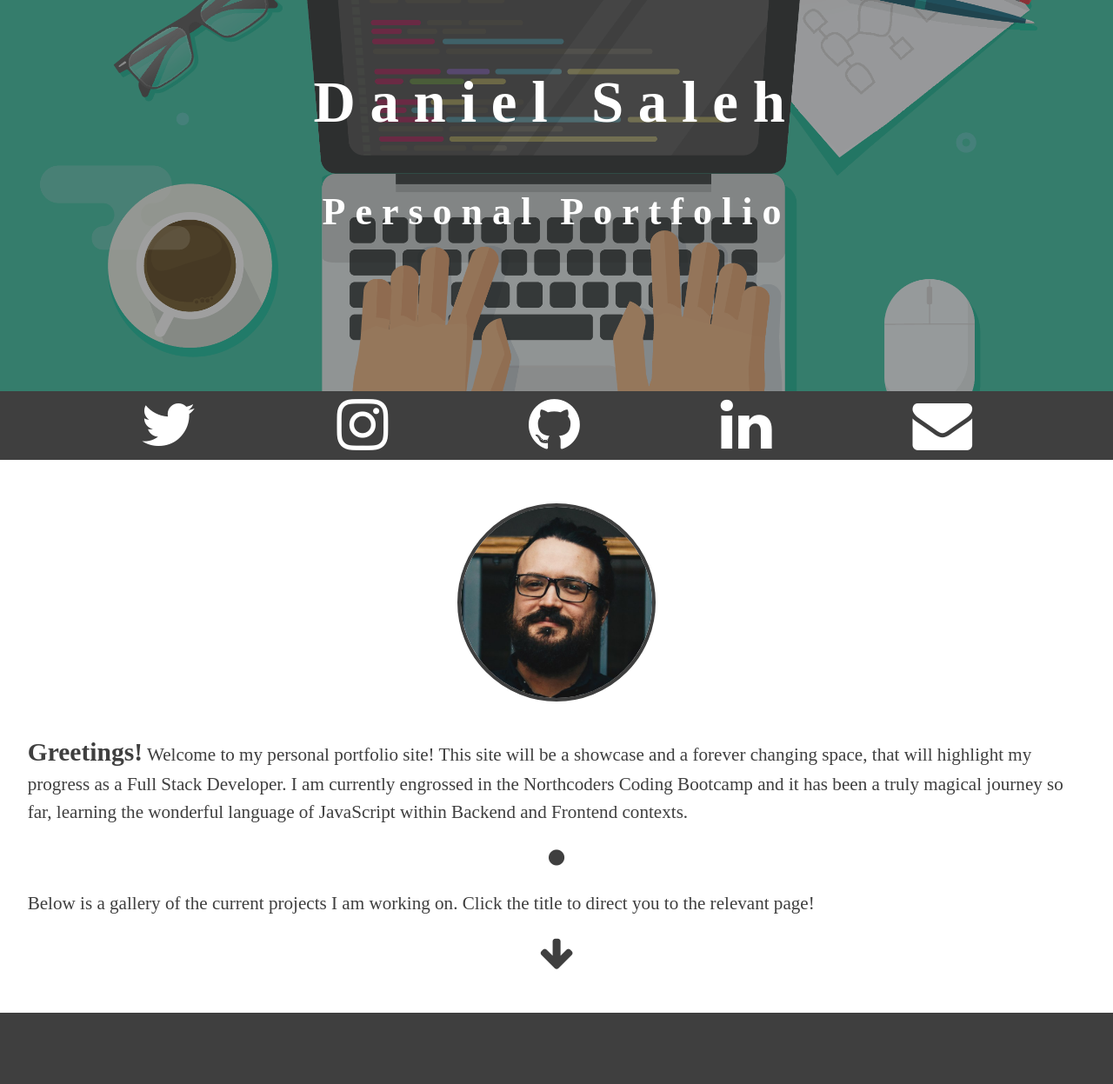
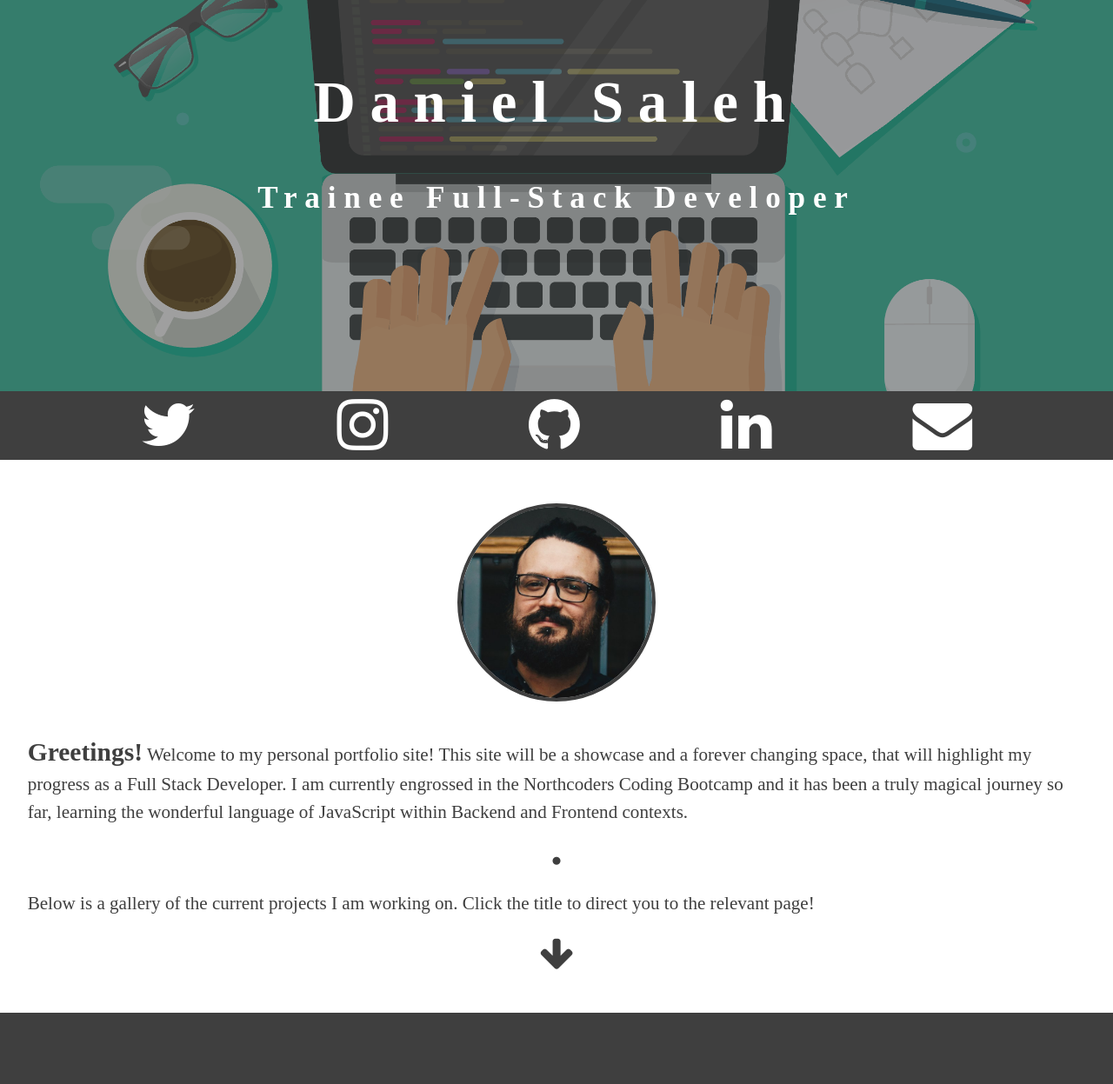
Before and after one commit to two-triangles/my-portfolio.github.io, a plain HTML site: page index.html in a window 1280 px wide. Shown: the top 1247 px of the page at 87% size. Drawn offline with Linux system fonts and the light colour scheme; a web font is replaced by a local one.

Commit message:
changed h2 font side in header

```diff
--- a/index.html
+++ b/index.html
@@ -17,7 +17,7 @@
       <div class="header-bg-image"></div>
       <div class="content-wrap">
         <h1>Daniel Saleh</h1>
-        <h2>Personal Portfolio</h2>
+        <h2>Trainee Full-Stack Developer</h2>
       </div>
     </header>
 
--- a/style.css
+++ b/style.css
@@ -71,7 +71,7 @@ p {
 #showcase h2 {
   padding-bottom: 0;
   font-family: "Special Elite";
-  font-size: 2.5em;
+  font-size: 2em;
   letter-spacing: 0.25em;
   color: #ffffff;
 }
@@ -130,6 +130,10 @@ p {
 
 #section-a p {
   text-align: left;
+}
+
+#section-a .fa-circle {
+  font-size: 0.5em;
 }
 
 #section-a span.big_bold {
```
